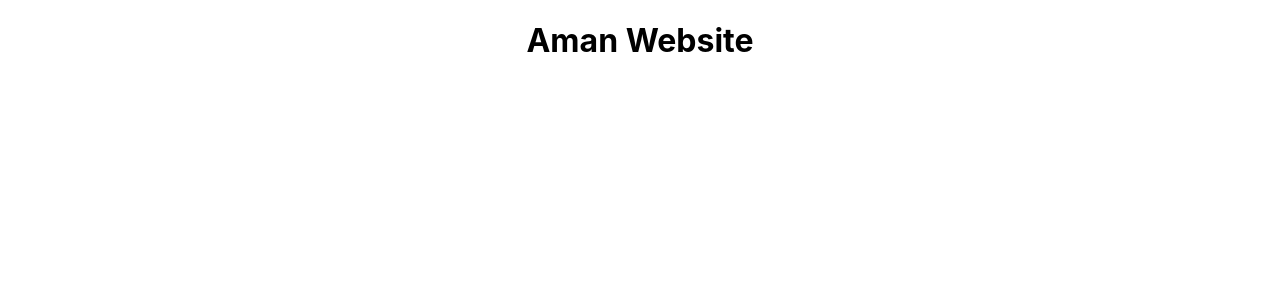
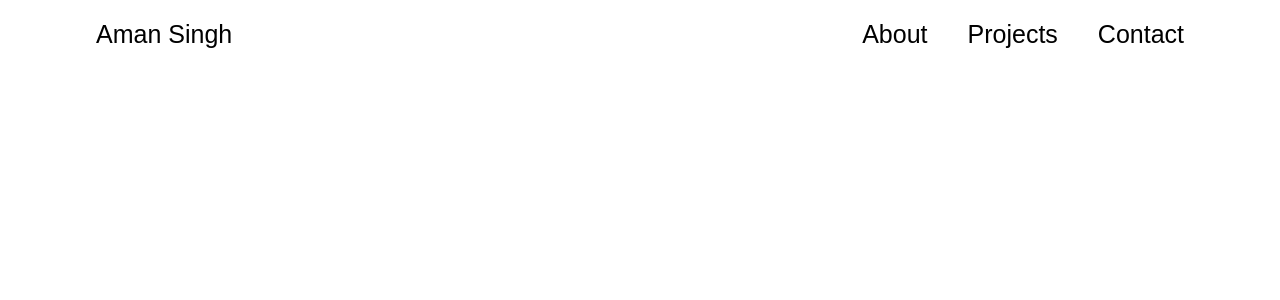
Before and after one commit to Aman-singh177/Aman.tech, a React (Create React App) app: page / in a window 1280 px wide. Shown: the top 300 px of the page. Built offline with nearby package versions, Linux system fonts and the light colour scheme.

Commit message:
home page

```diff
--- a/src/App.css
+++ b/src/App.css
@@ -1,7 +1,16 @@
+* {
+  margin: 0;
+  padding: 0;
+  box-sizing: border-box;
+}
 .App {
+  margin: 0 auto;
   text-align: center;
+  width: 85%;
+  /* background-color: ; */
+  min-height: 100vh;
 }
-
+/*
 .App-logo {
   height: 40vmin;
   pointer-events: none;
@@ -35,4 +44,4 @@
   to {
     transform: rotate(360deg);
   }
-}
+} */
--- a/src/App.js
+++ b/src/App.js
@@ -1,9 +1,12 @@
 import './App.css';
+import About from './components/About/About';
+import Home from './components/Home/Home';
 
 function App() {
   return (
     <div className="App">
-      <h1>Aman Website</h1>
+      <Home/>
+      <About/>
     </div>
   );
 }
--- /dev/null
+++ b/src/components/About/About.jsx
@@ -0,0 +1,11 @@
+import React from 'react'
+
+const About = () => {
+  return (
+    <div>
+
+    </div>
+  )
+}
+
+export default About
--- /dev/null
+++ b/src/components/Home/Home.css
@@ -0,0 +1,22 @@
+.navbar-right{
+    display: flex;
+    justify-content: space-between;
+    gap: 40px;
+    cursor: pointer;
+}
+.navbar{
+    display: flex;
+    justify-content: space-between;
+    font-family: sans-serif;
+    font-weight: 500;
+    font-size: 25px;
+    padding-top: 20px;
+}
+.navbar-name{
+    font-weight: 500;
+    font-size: 25px;
+}
+.navbar-right div:hover{
+    color: blue;
+    transition: 0.3s;
+}
--- /dev/null
+++ b/src/components/Home/Home.jsx
@@ -0,0 +1,17 @@
+import React from 'react'
+import './Home.css'
+
+const Home = () => {
+  return (
+    <div className='navbar'>
+      <div className='navbar-name'>Aman Singh</div>
+      <div className='navbar-right'>
+        <p>About</p>
+        <p>Projects</p>
+        <p>Contact</p>
+      </div>
+    </div>
+  )
+}
+
+export default Home
```
Also changed, not shown: src/components/About/About.css (added).
